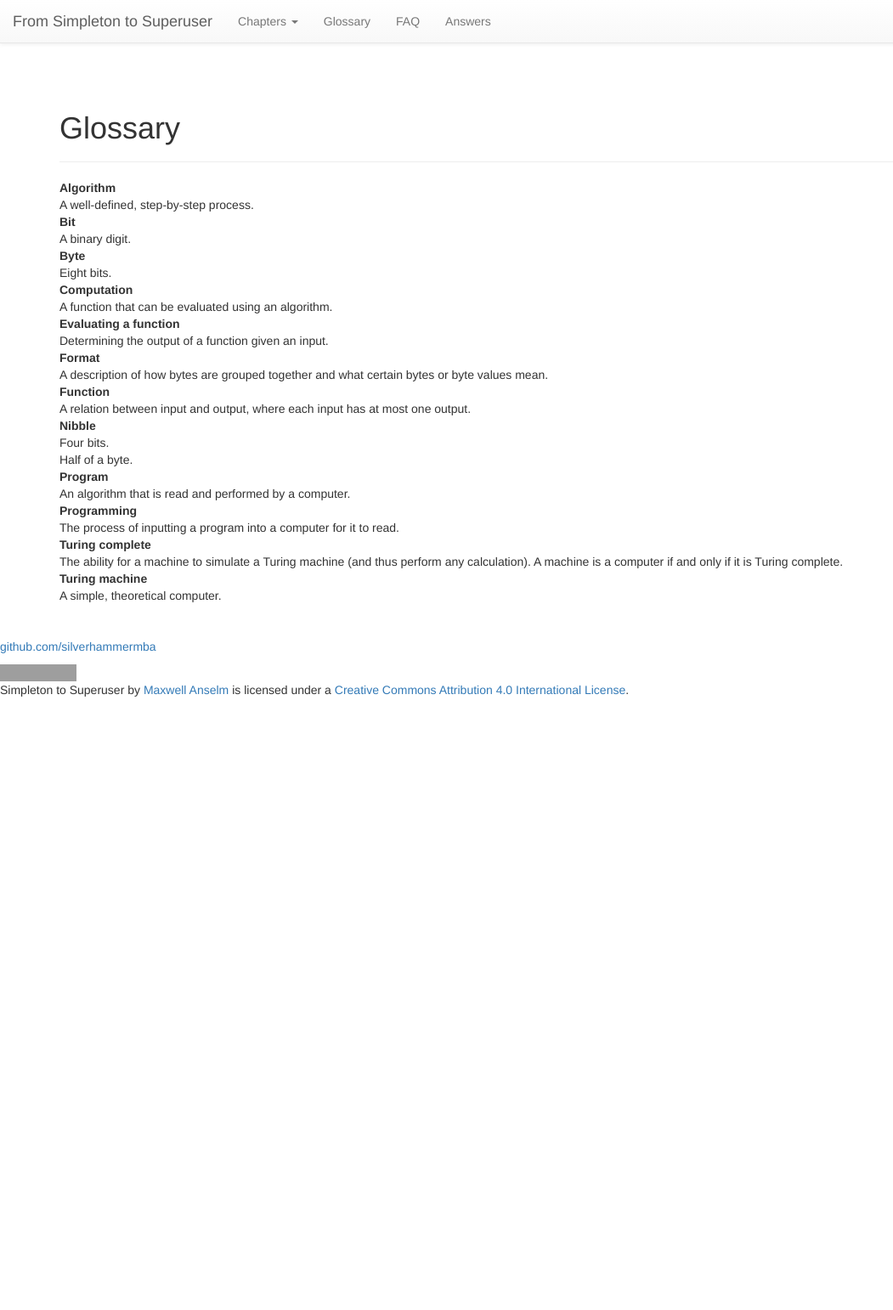
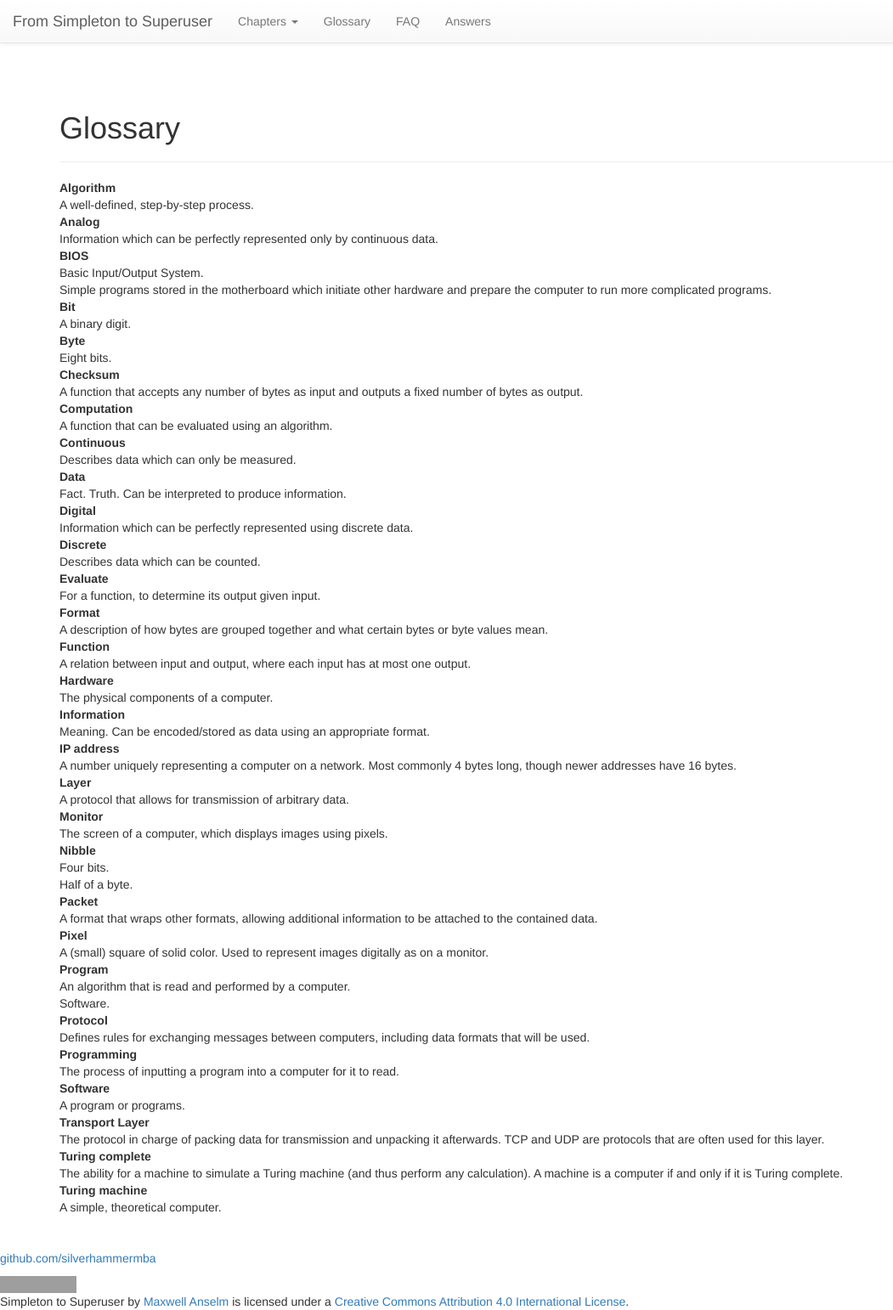
Before and after one commit to silverhammermba/superuser, a Jekyll site: the page built from extras/glossary.markdown, in a window 1280 px wide. Shown: the whole page at 85% size, without its empty margins (0-1051 px from the left). Built offline with Jekyll 4.4.1, drawn with Linux system fonts in a browser that asks for light colours; nearby versions of some CDN libraries; before the commit the page ends 900 px from its top, so only the background shows below that; grey boxes are pictures that could not be loaded.

Commit message:
Add missing defintions to glossary

```diff
--- a/extras/glossary.markdown
+++ b/extras/glossary.markdown
@@ -6,17 +6,41 @@
 Algorithm
 : A well-defined, step-by-step process.
 
+Analog
+: Information which can be perfectly represented only by continuous data.
+
+BIOS
+: Basic Input/Output System.
+: Simple programs stored in the motherboard which initiate other hardware and
+  prepare the computer to run more complicated programs.
+
 Bit
 : A binary digit.
 
 Byte
 : Eight bits.
 
+Checksum
+: A function that accepts any number of bytes as input and outputs a fixed
+  number of bytes as output.
+
 Computation
 : A function that can be evaluated using an algorithm.
 
-Evaluating a function
-: Determining the output of a function given an input.
+Continuous
+: Describes data which can only be measured.
+
+Data
+: Fact. Truth. Can be interpreted to produce information.
+
+Digital
+: Information which can be perfectly represented using discrete data.
+
+Discrete
+: Describes data which can be counted.
+
+Evaluate
+: For a function, to determine its output given input.
 
 Format
 : A description of how bytes are grouped together and what certain bytes or byte
@@ -25,15 +49,51 @@
 Function
 : A relation between input and output, where each input has at most one output.
 
+Hardware
+: The physical components of a computer.
+
+Information
+: Meaning. Can be encoded/stored as data using an appropriate format.
+
+IP address
+: A number uniquely representing a computer on a network. Most commonly 4 bytes
+  long, though newer addresses have 16 bytes.
+
+Layer
+: A protocol that allows for transmission of arbitrary data.
+
+Monitor
+: The screen of a computer, which displays images using pixels.
+
 Nibble
 : Four bits.
 : Half of a byte.
 
+Packet
+: A format that wraps other formats, allowing additional information to be
+  attached to the contained data.
+
+Pixel
+: A (small) square of solid color. Used to represent images digitally as on a
+  monitor.
+
 Program
 : An algorithm that is read and performed by a computer.
+: Software.
+
+Protocol
+: Defines rules for exchanging messages between computers, including data
+  formats that will be used.
 
 Programming
 : The process of inputting a program into a computer for it to read.
+
+Software
+: A program or programs.
+
+Transport Layer
+: The protocol in charge of packing data for transmission and unpacking it
+  afterwards. TCP and UDP are protocols that are often used for this layer.
 
 Turing complete
 : The ability for a machine to simulate a Turing machine (and thus perform any
```
